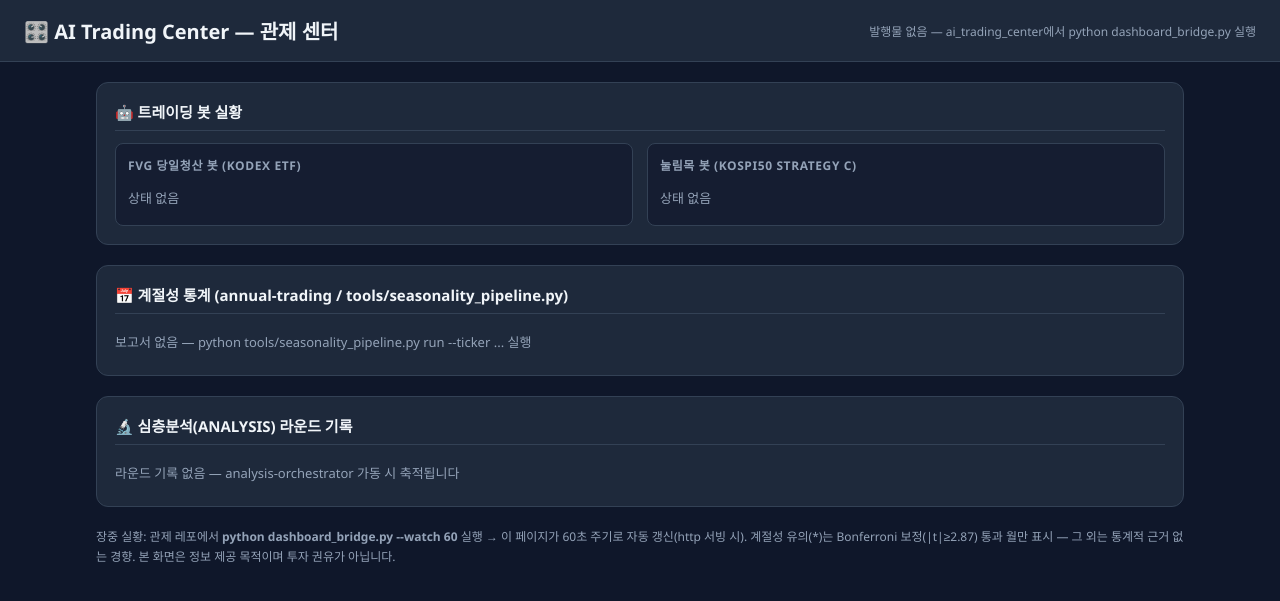
After one commit to daddypigpapa/option_dashboard, a Flask app: page /center/ in a window 1280 px wide. The commit adds this page. Shown: the top 601 px of the page. Run offline with Flask 3, Linux system fonts and the light colour scheme.

Commit message:
Add AI Trading Center view (관제 센터) as embedded control-center tab
New menu item after 보고서 opening a lazy iframe view, following the
existing /options/ embed pattern:
- center/center.html: self-contained control-center page (bot live
  status, seasonality stats with Bonferroni marks, ANALYSIS round
  records; 60s polling)
- webapp/app.py: /center/ route + /center/data/live_status.js served
  from the gitignored data/ folder (published by dashboard_bridge.py
  --watch in the ai_trading_center sibling repo; missing file degrades
  to on-page guidance)
- index.html: menu link + #center-view section (reuses options-view CSS)
- app.js: showCenterView() lazy-iframe toggle wired into the menu handler

No vendored option_dashboard/ files touched; existing menus, theme,
time-based default view and options tabs verified unchanged (console
errors 0, no failed requests).

Co-Authored-By: Claude Fable 5 <noreply@anthropic.com>

```diff
--- /dev/null
+++ b/center/center.html
@@ -0,0 +1,169 @@
+<!DOCTYPE html>
+<html lang="ko">
+<head>
+<meta charset="UTF-8">
+<meta name="viewport" content="width=device-width, initial-scale=1.0">
+<title>AI Trading Center — 관제 센터</title>
+<!-- MARKET AI DASHBOARD 임베드용 관제 센터 (메뉴: 관제 센터 → iframe /center/).
+     ai_trading_center(관제 레포)의 dashboard_bridge.py 가 발행하는 live_status.js 소비 —
+     Flask가 /center/data/live_status.js 를 dashboard_project/data/ 에서 서빙. -->
+<style>
+  :root { --bg:#0f172a; --card:#1e293b; --line:#334155; --txt:#f1f5f9; --mut:#94a3b8;
+          --up:#34d399; --dn:#fb7185; --amber:#fbbf24; }
+  * { box-sizing:border-box; }
+  body { margin:0; background:var(--bg); color:var(--txt);
+         font-family:'Segoe UI', 'Malgun Gothic', sans-serif; }
+  header { background:var(--card); border-bottom:1px solid var(--line); padding:16px 24px;
+           display:flex; justify-content:space-between; align-items:center; flex-wrap:wrap; gap:8px; }
+  header h1 { font-size:20px; margin:0; }
+  header a { color:var(--mut); font-size:13px; text-decoration:none; border:1px solid var(--line);
+             padding:6px 12px; border-radius:999px; }
+  header a:hover { color:var(--txt); }
+  main { max-width:1120px; margin:0 auto; padding:20px 16px; display:flex; flex-direction:column; gap:20px; }
+  .card { background:var(--card); border:1px solid var(--line); border-radius:12px; padding:18px; }
+  .card h2 { font-size:15px; margin:0 0 12px; color:var(--txt); border-bottom:1px solid var(--line); padding-bottom:8px; }
+  .muted { color:var(--mut); font-size:12px; }
+  .grid2 { display:grid; grid-template-columns:1fr 1fr; gap:14px; }
+  @media (max-width:720px) { .grid2 { grid-template-columns:1fr; } }
+  .sub { background:rgba(15,23,42,.6); border:1px solid var(--line); border-radius:8px; padding:12px; }
+  .sub h3 { font-size:12px; margin:0 0 8px; color:var(--mut); text-transform:uppercase; letter-spacing:.05em; }
+  .kv { display:grid; grid-template-columns:1fr 1fr; gap:8px; font-size:13px; }
+  .kv .k { color:var(--mut); font-size:11px; }
+  .kv .v { font-weight:600; }
+  table { width:100%; border-collapse:collapse; font-size:12px; }
+  th, td { padding:6px 8px; text-align:right; border-bottom:1px solid var(--line); }
+  th { color:var(--mut); font-weight:600; }
+  th:first-child, td:first-child { text-align:left; }
+  .up { color:var(--up); } .dn { color:var(--dn); } .sig { color:var(--amber); font-weight:700; }
+  .empty { color:var(--mut); font-size:13px; padding:6px 0; }
+  footer { max-width:1120px; margin:0 auto; padding:0 16px 28px; color:var(--mut); font-size:12px; line-height:1.7; }
+</style>
+</head>
+<body>
+<header>
+  <h1>🎛️ AI Trading Center — 관제 센터</h1>
+  <div style="display:flex; gap:8px; align-items:center;">
+    <span id="gen-time" class="muted">발행물 없음 — ai_trading_center에서 python dashboard_bridge.py 실행</span>
+  </div>
+</header>
+<main>
+  <section class="card">
+    <h2>🤖 트레이딩 봇 실황</h2>
+    <div class="grid2">
+      <div class="sub"><h3>FVG 당일청산 봇 (KODEX ETF)</h3><div id="fvg" class="empty">상태 없음</div></div>
+      <div class="sub"><h3>눌림목 봇 (KOSPI50 Strategy C)</h3><div id="dip" class="empty">상태 없음</div></div>
+    </div>
+  </section>
+  <section class="card">
+    <h2>📅 계절성 통계 (annual-trading / tools/seasonality_pipeline.py)</h2>
+    <div id="seasonality" class="empty">보고서 없음 — python tools/seasonality_pipeline.py run --ticker ... 실행</div>
+  </section>
+  <section class="card">
+    <h2>🔬 심층분석(ANALYSIS) 라운드 기록</h2>
+    <div id="rounds" class="empty">라운드 기록 없음 — analysis-orchestrator 가동 시 축적됩니다</div>
+  </section>
+</main>
+<footer>
+  장중 실황: 관제 레포에서 <b>python dashboard_bridge.py --watch 60</b> 실행 → 이 페이지가 60초 주기로 자동 갱신(http 서빙 시).
+  계절성 유의(*)는 Bonferroni 보정(|t|≥2.87) 통과 월만 표시 — 그 외는 통계적 근거 없는 경향.
+  본 화면은 정보 제공 목적이며 투자 권유가 아닙니다.
+</footer>
+<script src="./data/live_status.js"></script>
+<script>
+const POLL_MS = 60000;
+function krw(v) {
+  if (v === null || v === undefined || isNaN(v)) return '-';
+  return '₩' + Math.round(v).toLocaleString('ko-KR');
+}
+function kvRow(k, v, cls) {
+  return '<div><div class="k">' + k + '</div><div class="v ' + (cls || '') + '">' + v + '</div></div>';
+}
+function render(ls) {
+  if (!ls) return;
+  document.getElementById('gen-time').textContent = '발행: ' + ls.generated_at + ' (dashboard_bridge.py)';
+
+  const fvg = ls.fvg_bot || {};
+  const fvgEl = document.getElementById('fvg');
+  if (fvg.available) {
+    const pnl = fvg.today_pnl || 0, cum = fvg.cumulative_pnl || 0;
+    fvgEl.className = '';
+    fvgEl.innerHTML = '<div class="kv">' +
+      kvRow('당일 손익', krw(pnl), pnl >= 0 ? 'up' : 'dn') +
+      kvRow('누적 손익', krw(cum), cum >= 0 ? 'up' : 'dn') +
+      kvRow('당일 체결', (fvg.today_trades_count || 0) + '건') +
+      kvRow('현금', krw(fvg.current_cash)) + '</div>';
+  } else {
+    fvgEl.className = 'empty';
+    fvgEl.textContent = '상태 없음 (state.json 미발견 — 봇 미가동)';
+  }
+
+  const dip = ls.dip_bot || {};
+  const dipEl = document.getElementById('dip');
+  if (dip.available) {
+    const names = Object.entries(dip.holdings || {})
+      .map(([sym, h]) => (h.name || sym) + '(' + h.qty + ')').join(', ') || '없음';
+    dipEl.className = '';
+    dipEl.innerHTML = '<div class="kv">' +
+      kvRow('현금', krw(dip.cash)) +
+      kvRow('보유 종목', (dip.holdings_count || 0) + '종목') + '</div>' +
+      '<div class="muted" style="margin-top:8px;">보유 내역: <span style="color:var(--txt)">' + names + '</span></div>';
+  } else {
+    dipEl.className = 'empty';
+    dipEl.textContent = '상태 없음 (portfolio.json 미발견 — 봇 미가동)';
+  }
+
+  const season = ls.seasonality || {};
+  const seasonEl = document.getElementById('seasonality');
+  const tickers = Object.keys(season);
+  if (tickers.length) {
+    let html = '';
+    for (const t of tickers) {
+      const rep = season[t];
+      const rows = (rep.monthly_stats || []).map(s => {
+        if (s.mean_pct === null || s.mean_pct === undefined)
+          return '<tr><td>' + s.month + '월</td><td colspan="4" class="muted">표본 부족</td></tr>';
+        const cls = s.mean_pct >= 0 ? 'up' : 'dn';
+        return '<tr><td>' + s.month + '월' + (s.significant ? ' <span class="sig">*</span>' : '') + '</td>' +
+          '<td class="' + cls + '">' + s.mean_pct.toFixed(2) + '%</td>' +
+          '<td>' + s.win_rate_pct.toFixed(0) + '%</td><td>' + s.n + '</td><td>' + s.t_stat.toFixed(2) + '</td></tr>';
+      }).join('');
+      html += '<div style="margin-bottom:16px;">' +
+        '<div style="font-size:13px; font-weight:600; margin-bottom:6px;">' + rep.ticker +
+        ' <span class="muted">' + rep.period + ' · 표본 ' + rep.monthly_samples + '개월 · 상위 ' +
+        (rep.best_months || []).join('·') + '월 / 하위 ' + (rep.worst_months || []).join('·') + '월 · Bonferroni 유의: ' +
+        ((rep.significant_months_bonferroni || []).length ? rep.significant_months_bonferroni.join('·') + '월' : '없음') +
+        '</span></div>' +
+        '<table><tr><th>월</th><th>평균</th><th>승률</th><th>표본</th><th>t</th></tr>' + rows + '</table></div>';
+    }
+    seasonEl.className = '';
+    seasonEl.innerHTML = html;
+  }
+
+  const rounds = ls.analysis_rounds || {};
+  const roundsEl = document.getElementById('rounds');
+  const targets = Object.keys(rounds);
+  if (targets.length) {
+    const rows = targets.map(t => {
+      const r = rounds[t], last = r.last || {};
+      return '<tr><td>' + t + '</td><td>' + r.rounds + '</td><td>' + (last.date || last.saved_at || '-') + '</td>' +
+        '<td>' + (last.grade || '-') + '</td><td>' + (last.integrated || '-') + '</td></tr>';
+    }).join('');
+    roundsEl.className = '';
+    roundsEl.innerHTML = '<table><tr><th>대상</th><th>라운드</th><th>최근 평가일</th><th>정보충분도</th><th>통합 평가</th></tr>' + rows + '</table>';
+  }
+}
+async function poll() {
+  try {
+    const res = await fetch('./data/live_status.js?ts=' + Date.now(), { cache: 'no-store' });
+    if (!res.ok) return;
+    const txt = await res.text();
+    const s = txt.indexOf('{'), e = txt.lastIndexOf('}');
+    if (s < 0 || e <= s) return;
+    render(JSON.parse(txt.slice(s, e + 1)));
+  } catch (err) { /* file:// 또는 오프라인 — 무시 */ }
+}
+render(window._liveStatus);
+if (location.protocol.startsWith('http')) setInterval(poll, POLL_MS);
+</script>
+</body>
+</html>
--- a/webapp/app.py
+++ b/webapp/app.py
@@ -62,6 +62,24 @@ def options_index():
 @app.route("/options/<path:filename>")
 def options_assets(filename):
     return send_from_directory(OPTIONS_DIR, filename)
+
+
+# ------------------------------------------------- AI trading center (관제 센터)
+# Live bot status + seasonality + ANALYSIS round records. The page is static
+# (center/center.html); its data file is published into data/ (gitignored) by
+# dashboard_bridge.py --watch in the ai_trading_center sibling repo. Missing
+# data file -> 404 -> the page shows its own "브리지 미발행" guidance (graceful).
+CENTER_DIR = ROOT / "center"
+
+
+@app.route("/center/")
+def center_index():
+    return send_from_directory(CENTER_DIR, "center.html")
+
+
+@app.route("/center/data/live_status.js")
+def center_live_status():
+    return send_from_directory(ROOT / "data", "live_status.js")
 
 
 # ----------------------------------------------------------------- keys API
--- a/webapp/templates/index.html
+++ b/webapp/templates/index.html
@@ -60,6 +60,7 @@
                 <a href="#" class="menu-link" data-view="feed">피드</a>
                 <a href="#" class="menu-link" data-view="portfolio">내 포트폴리오</a>
                 <a href="#" class="menu-link" data-view="reports">보고서</a>
+                <a href="#" class="menu-link" data-view="center">관제 센터</a>
             </div>
         </nav>
 
@@ -267,6 +268,11 @@
         <section id="options-view" class="options-view" style="display: none;">
             <iframe id="options-iframe" data-src="/options/" title="Option Dashboard"></iframe>
         </section>
+
+        <!-- AI Trading Center View (관제 센터 — 봇 실황·계절성·분석 라운드, hidden by default) -->
+        <section id="center-view" class="options-view" style="display: none;">
+            <iframe id="center-iframe" data-src="/center/" title="AI Trading Center"></iframe>
+        </section>
     </div>
 
     <!-- Modal: API KEY SETTINGS -->
```
Also changed, not shown: webapp/static/js/app.js (+27 -0 lines), 1 other file.
